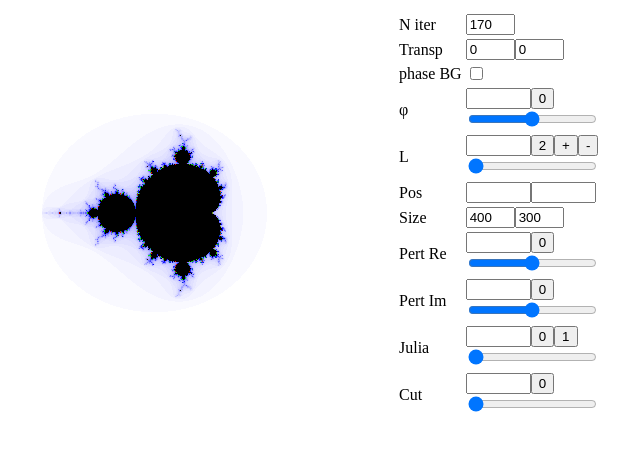
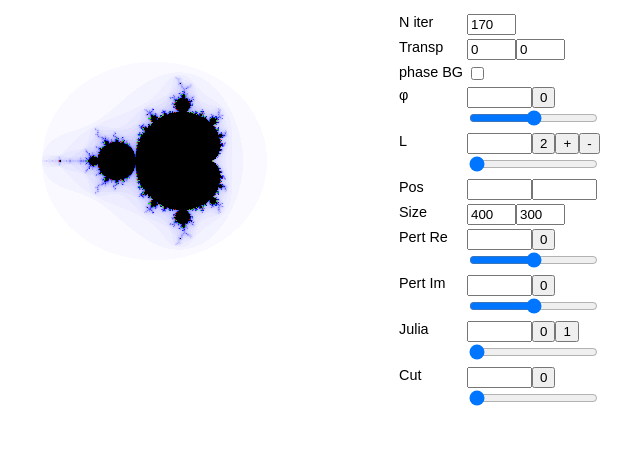
Before and after one commit to CLandel89/mandelbrot-editor, a plain HTML site: page index.html in a window 1280 px wide. Shown: the whole page, without its empty margins (19-659 px from the left). Drawn offline with Linux system fonts and the light colour scheme.

Commit message:
Always align HTML table contents to top. Sans serif in whole body.

```diff
--- a/index.html
+++ b/index.html
@@ -7,6 +7,17 @@
     </head>
 
     <body>
+
+        <style>
+            /* https://stackoverflow.com/a/3673509 */
+            table td {
+                vertical-align: top;
+            }
+            body {
+                font-family: sans-serif;
+                font-size: 90%;
+            }
+        </style>
 
         <table>
             <tr>
```
